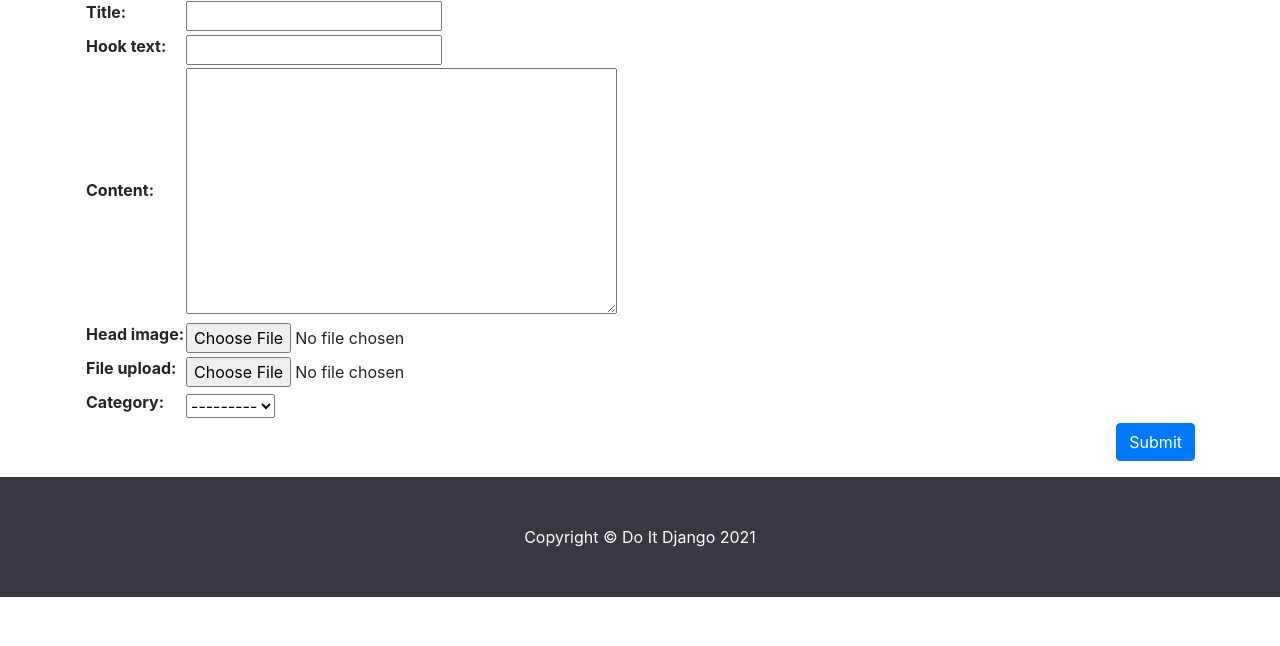
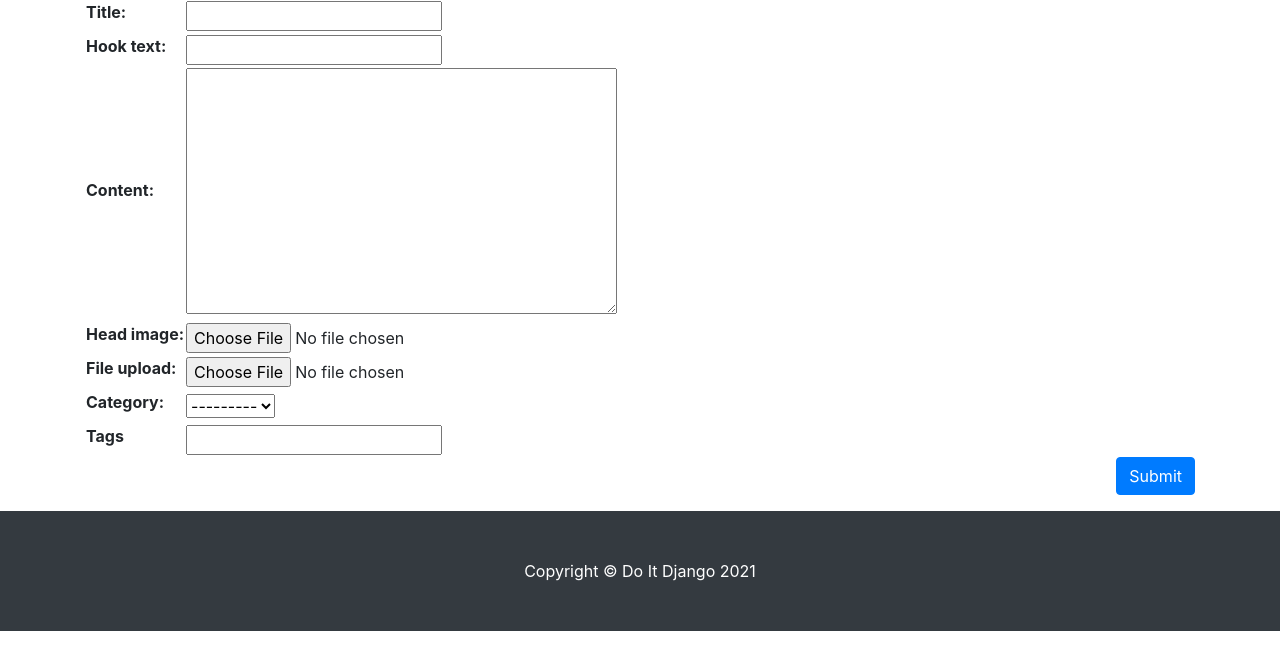
Before and after one commit to star5357777/InflearnProject, a Django app: page /blog/create_post/ in a window 1280 px wide. Shown: the part 154-800 px from the top of the page. Run offline with Django 3.2, Linux system fonts and the light colour scheme; data that the repository does not hold is empty; some libraries are stand-ins or nearby versions.

Commit message:
포스트 테그 텍스트 형식으로 작성

```diff
--- a/blog/templates/blog/post_form.html
+++ b/blog/templates/blog/post_form.html
@@ -11,6 +11,10 @@
     <form method="post" enctype="multipart/form-data">{% csrf_token %}
         <table>
             {{ form }}
+            <tr>
+                <th><label for="id_tags_str">Tags</label></th>
+                <td><input type="text" name="tags_str" id="id_tags_str"></td>
+            </tr>
         </table>
         <button type="submit" class="btn btn-primary float-right">Submit</button>
     </form>
--- a/blog/views.py
+++ b/blog/views.py
@@ -1,5 +1,6 @@
 from django.core.exceptions import PermissionDenied
 from django.shortcuts import render, redirect
+from django.utils.text import slugify
 from django.views.generic import ListView, DetailView, CreateView, UpdateView
 from django.contrib.auth.mixins import LoginRequiredMixin, UserPassesTestMixin
 from blog.models import Post, Category, Tag
@@ -45,7 +46,22 @@ class PostCreate(CreateView, UserPassesTestMixin ,LoginRequiredMixin):
         current_user = self.request.user # 요청을 보낸 사용자의 정보를 담는 것
         if current_user.is_authenticated and (current_user.is_staff or current_user.is_superuser):
             form.instance.author = current_user # Post Create에서 제공하는 form의 instance에 author이라는 필드에 current_user(요청한 사용자)의 정보를 담는 것
-            return super(PostCreate, self).form_valid(form)
+            response = super(PostCreate, self).form_valid(form)
+
+            tags_str = self.request.POST.get('tags_str')
+            if tags_str:
+                tags_str = tags_str.strip()
+                tags_str = tags_str.replace(',', ';')
+                tags_list = tags_str.split(';')
+
+                for t in tags_list:
+                    t = t.strip()
+                    tag, is_tag_created = Tag.objects.get_or_create(name=t)
+                    if is_tag_created:
+                        tag.slug = slugify(t, allow_unicode=True)
+                        tag.save()
+                    self.object.tags.add(tag)
+            return response
         else:
             return redirect('/blog/')
 
```
